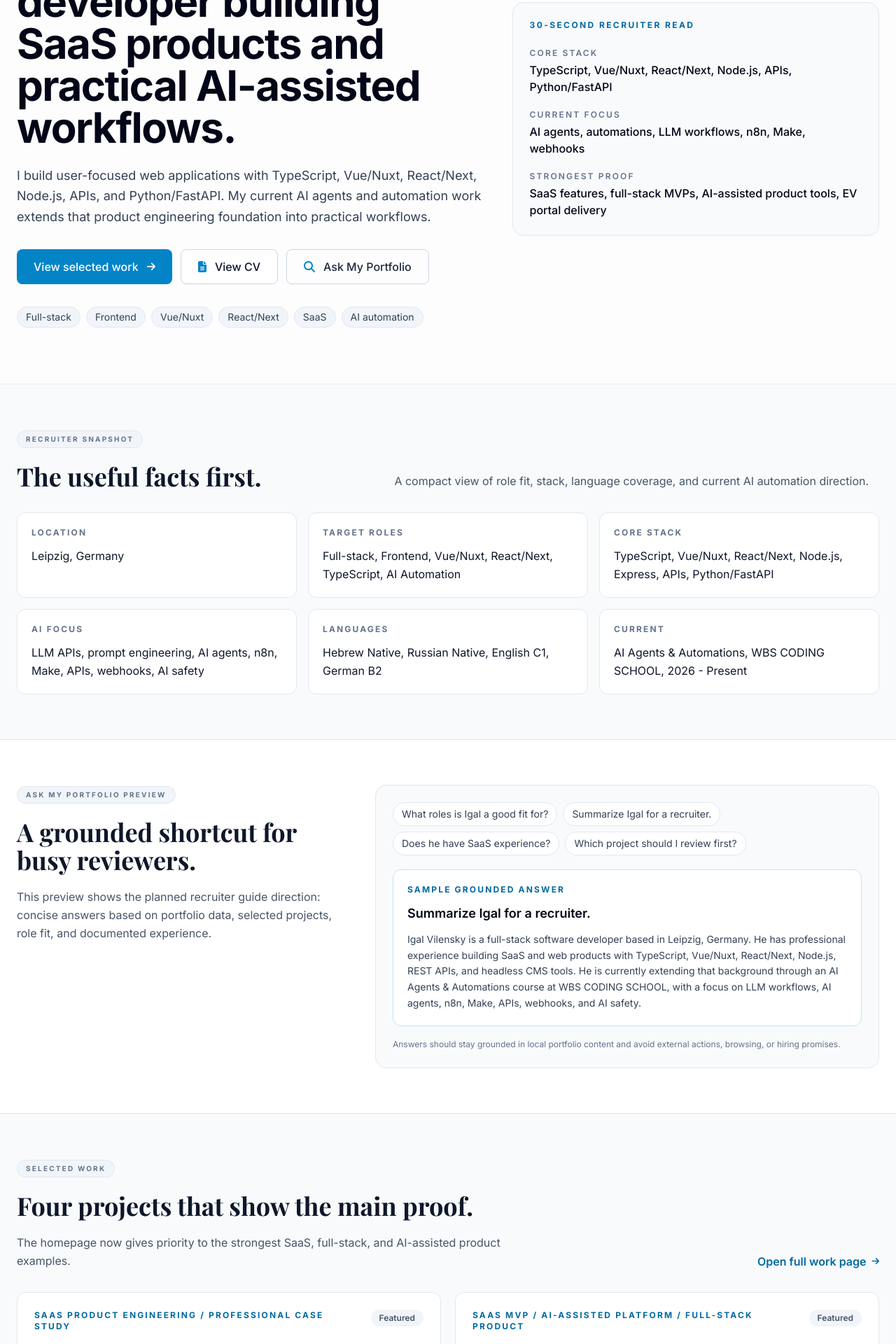
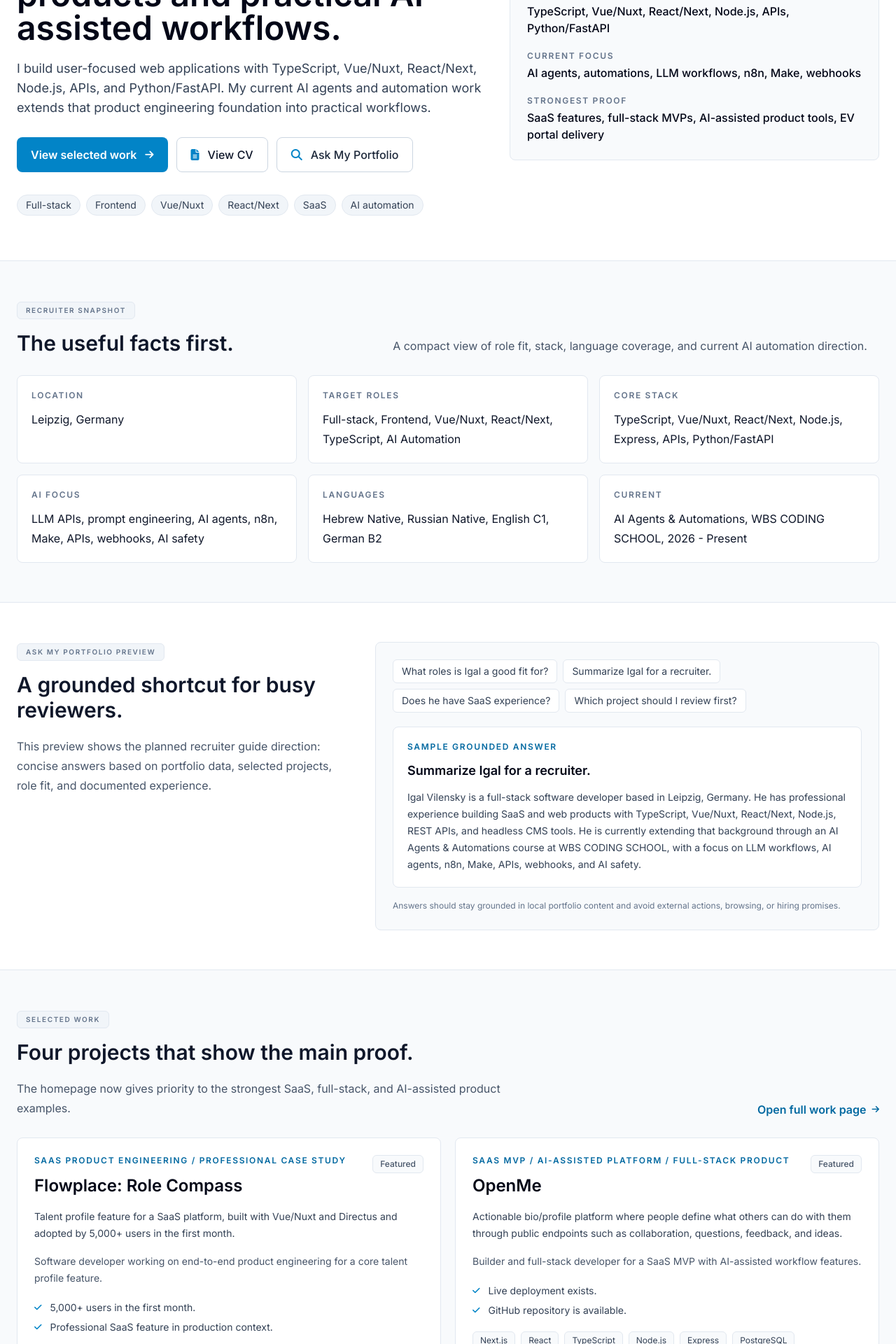
Before and after one commit to igalVilensky/igal-portfolio, a Nuxt app: page / in a window 1280 px wide. Shown: the part 320-2240 px from the top of the page at 70% size. Built offline with nearby package versions, Linux system fonts and the light colour scheme; a web font is replaced by a local one.

Commit message:
Refactor homepage around recruiter-focused structure

```diff
--- a/app/assets/css/main.css
+++ b/app/assets/css/main.css
@@ -63,11 +63,11 @@
     }
 
     .btn-primary {
-        @apply px-6 py-3 bg-primary-600 text-white rounded-full font-medium transition-all duration-300 hover:bg-primary-500 hover:shadow-lg hover:shadow-primary-500/25 hover:-translate-y-0.5 active:translate-y-0;
+        @apply px-6 py-3 bg-primary-600 text-white rounded-lg font-semibold transition-colors duration-200 hover:bg-primary-700 active:bg-primary-800;
     }
 
     .btn-outline {
-        @apply px-6 py-3 bg-transparent border border-white/20 text-white rounded-full font-medium transition-all duration-300 hover:bg-white/10 hover:border-white/40 hover:-translate-y-0.5 active:translate-y-0;
+        @apply px-6 py-3 bg-transparent border border-white/20 text-white rounded-lg font-semibold transition-colors duration-200 hover:bg-white/10 hover:border-white/40;
     }
 
     .page-shell {
@@ -91,11 +91,11 @@
     }
 
     .page-kicker {
-        @apply mb-5 inline-flex items-center gap-2 rounded-full border border-secondary-200 bg-secondary-100 px-3 py-1 text-[10px] font-bold uppercase tracking-[0.22em] text-secondary-500 dark:border-white/10 dark:bg-white/5 dark:text-primary-300;
+        @apply mb-4 inline-flex items-center gap-2 rounded-md border border-secondary-200 bg-secondary-100 px-3 py-1 text-[10px] font-semibold uppercase tracking-[0.16em] text-secondary-500 dark:border-white/10 dark:bg-white/5 dark:text-primary-300;
     }
 
     .page-title {
-        @apply font-display text-4xl font-bold leading-tight tracking-tight text-secondary-900 dark:text-white md:text-5xl lg:text-6xl;
+        @apply text-4xl font-semibold leading-tight text-secondary-900 dark:text-white md:text-5xl lg:text-6xl;
     }
 
     .page-intro {
@@ -103,11 +103,11 @@
     }
 
     .section-compact {
-        @apply py-14 md:py-16;
+        @apply py-12 md:py-14;
     }
 
     .section-title {
-        @apply font-display text-3xl font-bold leading-tight text-secondary-900 dark:text-white md:text-4xl;
+        @apply text-2xl font-semibold leading-tight text-secondary-900 dark:text-white md:text-3xl;
     }
 }
 
--- a/app/pages/index.vue
+++ b/app/pages/index.vue
@@ -1,22 +1,22 @@
 <!-- app/pages/index.vue -->
 <template>
   <main class="min-h-screen bg-secondary-50 text-secondary-900 dark:bg-dark-bg dark:text-secondary-100">
-    <section id="hero" class="border-b border-secondary-200/70 bg-white/70 pt-28 dark:border-white/10 dark:bg-dark-bg">
-      <div class="mx-auto grid max-w-7xl gap-10 px-6 py-16 lg:grid-cols-[minmax(0,1.12fr)_minmax(20rem,0.88fr)] lg:items-center lg:py-20">
+    <section id="hero" class="border-b border-secondary-200 bg-white pt-24 dark:border-white/10 dark:bg-dark-bg">
+      <div class="mx-auto grid max-w-7xl gap-8 px-5 py-14 sm:px-6 md:py-16 lg:grid-cols-[minmax(0,1.12fr)_minmax(20rem,0.88fr)] lg:items-center">
         <div>
-          <p class="mb-5 text-sm font-semibold uppercase tracking-[0.22em] text-primary-700 dark:text-primary-300">
+          <p class="mb-4 text-xs font-semibold uppercase tracking-[0.18em] text-primary-700 dark:text-primary-300">
             {{ profile.identity.name }} · {{ profile.identity.based_in }}
           </p>
-          <h1 class="max-w-4xl text-4xl font-bold leading-tight tracking-tight text-secondary-950 dark:text-white md:text-5xl lg:text-6xl">
+          <h1 class="max-w-4xl text-3xl font-semibold leading-tight text-secondary-950 dark:text-white sm:text-4xl md:text-5xl">
             Full-stack software developer building SaaS products and practical AI-assisted workflows.
           </h1>
-          <p class="mt-6 max-w-3xl text-lg leading-relaxed text-secondary-700 dark:text-secondary-300">
+          <p class="mt-5 max-w-3xl text-base leading-7 text-secondary-700 dark:text-secondary-300 md:text-lg">
             I build user-focused web applications with TypeScript, Vue/Nuxt, React/Next, Node.js, APIs, and Python/FastAPI.
             My current AI agents and automation work extends that product engineering foundation into practical workflows.
           </p>
 
-          <div class="mt-8 flex flex-wrap gap-3">
-            <NuxtLink to="/case-studies" class="btn-primary inline-flex items-center gap-3 rounded-lg px-6 py-3">
+          <div class="mt-7 flex flex-col gap-3 sm:flex-row sm:flex-wrap">
+            <NuxtLink to="/case-studies" class="btn-primary inline-flex w-full items-center justify-center gap-3 rounded-lg px-5 py-3 sm:w-auto">
               <span>View selected work</span>
               <i class="fas fa-arrow-right text-sm"></i>
             </NuxtLink>
@@ -24,14 +24,14 @@
               :href="profile.links.cv"
               target="_blank"
               rel="noopener noreferrer"
-              class="inline-flex items-center gap-3 rounded-lg border border-secondary-300 bg-white px-6 py-3 font-medium text-secondary-900 transition hover:border-primary-400 hover:text-primary-700 dark:border-white/15 dark:bg-white/5 dark:text-white dark:hover:border-primary-300"
+              class="inline-flex w-full items-center justify-center gap-3 rounded-lg border border-secondary-300 bg-white px-5 py-3 font-medium text-secondary-900 transition hover:border-primary-500 hover:bg-secondary-50 dark:border-white/15 dark:bg-white/5 dark:text-white dark:hover:border-primary-300 sm:w-auto"
             >
               <i class="fas fa-file-lines text-primary-600 dark:text-primary-300"></i>
               <span>View CV</span>
             </a>
             <a
               href="#ask-my-portfolio"
-              class="inline-flex items-center gap-3 rounded-lg border border-secondary-300 px-6 py-3 font-medium text-secondary-800 transition hover:border-primary-400 hover:text-primary-700 dark:border-white/15 dark:text-secondary-100 dark:hover:border-primary-300"
+              class="inline-flex w-full items-center justify-center gap-3 rounded-lg border border-secondary-300 px-5 py-3 font-medium text-secondary-800 transition hover:border-primary-500 hover:bg-secondary-50 dark:border-white/15 dark:text-secondary-100 dark:hover:border-primary-300 sm:w-auto"
             >
               <i class="fas fa-search text-primary-600 dark:text-primary-300"></i>
               <span>Ask My Portfolio</span>
@@ -49,13 +49,13 @@
           </div>
         </div>
 
-        <aside class="rounded-2xl border border-secondary-200 bg-secondary-50 p-6 dark:border-white/10 dark:bg-dark-surface">
-          <p class="text-xs font-bold uppercase tracking-[0.2em] text-primary-700 dark:text-primary-300">
+        <aside class="rounded-lg border border-secondary-200 bg-secondary-50 p-5 dark:border-white/10 dark:bg-dark-surface md:p-6">
+          <p class="text-xs font-semibold uppercase tracking-[0.16em] text-primary-700 dark:text-primary-300">
             30-second recruiter read
           </p>
           <dl class="mt-6 space-y-5">
             <div v-for="item in heroSnapshot" :key="item.label">
-              <dt class="text-xs font-semibold uppercase tracking-[0.18em] text-secondary-500 dark:text-secondary-400">
+              <dt class="text-xs font-semibold uppercase tracking-[0.14em] text-secondary-500 dark:text-secondary-400">
                 {{ item.label }}
               </dt>
               <dd class="mt-1 text-base font-medium text-secondary-950 dark:text-white">
@@ -68,13 +68,13 @@
     </section>
 
     <section id="recruiter-snapshot" class="section-compact">
-      <div class="mx-auto max-w-7xl px-6">
-        <div class="mb-8 grid gap-5 md:grid-cols-[minmax(0,0.75fr)_minmax(0,1fr)] md:items-end">
+      <div class="mx-auto max-w-7xl px-5 sm:px-6">
+        <div class="mb-7 grid gap-4 md:grid-cols-[minmax(0,0.75fr)_minmax(0,1fr)] md:items-end">
           <div>
             <p class="page-kicker">Recruiter snapshot</p>
             <h2 class="section-title">The useful facts first.</h2>
           </div>
-          <p class="text-base leading-relaxed text-secondary-600 dark:text-secondary-400">
+          <p class="text-base leading-7 text-secondary-600 dark:text-secondary-400">
             A compact view of role fit, stack, language coverage, and current AI automation direction.
           </p>
         </div>
@@ -83,12 +83,12 @@
           <article
             v-for="item in recruiterSnapshot"
             :key="item.label"
-            class="rounded-xl border border-secondary-200 bg-white p-5 dark:border-white/10 dark:bg-dark-surface"
+            class="rounded-lg border border-secondary-200 bg-white p-5 dark:border-white/10 dark:bg-dark-surface"
           >
-            <p class="text-xs font-bold uppercase tracking-[0.18em] text-secondary-500 dark:text-secondary-400">
+            <p class="text-xs font-semibold uppercase tracking-[0.14em] text-secondary-500 dark:text-secondary-400">
               {{ item.label }}
             </p>
-            <p class="mt-3 text-base leading-relaxed text-secondary-900 dark:text-white">
+            <p class="mt-3 text-base leading-7 text-secondary-900 dark:text-white">
               {{ item.value }}
             </p>
           </article>
@@ -97,40 +97,40 @@
     </section>
 
     <section id="ask-my-portfolio" class="section-compact border-y border-secondary-200 bg-white dark:border-white/10 dark:bg-dark-surface/35">
-      <div class="mx-auto grid max-w-7xl gap-8 px-6 lg:grid-cols-[minmax(0,0.8fr)_minmax(0,1.2fr)] lg:items-start">
+      <div class="mx-auto grid max-w-7xl gap-8 px-5 sm:px-6 lg:grid-cols-[minmax(0,0.8fr)_minmax(0,1.2fr)] lg:items-start">
         <div>
           <p class="page-kicker">Ask My Portfolio preview</p>
           <h2 class="section-title">A grounded shortcut for busy reviewers.</h2>
-          <p class="mt-5 text-base leading-relaxed text-secondary-600 dark:text-secondary-400">
+          <p class="mt-5 text-base leading-7 text-secondary-600 dark:text-secondary-400">
             This preview shows the planned recruiter guide direction: concise answers based on portfolio data,
             selected projects, role fit, and documented experience.
           </p>
         </div>
 
-        <div class="rounded-2xl border border-secondary-200 bg-secondary-50 p-6 dark:border-white/10 dark:bg-dark-bg">
+        <div class="rounded-lg border border-secondary-200 bg-secondary-50 p-5 dark:border-white/10 dark:bg-dark-bg md:p-6">
           <div class="mb-5 flex flex-wrap gap-2">
             <span
               v-for="item in askPrompts"
               :key="item.id"
-              class="rounded-full border border-secondary-200 bg-white px-3 py-1.5 text-sm text-secondary-700 dark:border-white/10 dark:bg-white/5 dark:text-secondary-300"
+              class="rounded-md border border-secondary-200 bg-white px-3 py-1.5 text-sm text-secondary-700 dark:border-white/10 dark:bg-white/5 dark:text-secondary-300"
             >
               {{ item.question }}
             </span>
           </div>
 
-          <div class="rounded-xl border border-primary-200 bg-white p-5 dark:border-primary-400/20 dark:bg-white/5">
-            <p class="text-xs font-bold uppercase tracking-[0.18em] text-primary-700 dark:text-primary-300">
+          <div class="rounded-lg border border-secondary-200 bg-white p-5 dark:border-white/10 dark:bg-white/5">
+            <p class="text-xs font-semibold uppercase tracking-[0.14em] text-primary-700 dark:text-primary-300">
               Sample grounded answer
             </p>
             <h3 class="mt-3 text-lg font-semibold text-secondary-950 dark:text-white">
               {{ guidePreview.question }}
             </h3>
-            <p class="mt-3 text-sm leading-relaxed text-secondary-700 dark:text-secondary-300">
+            <p class="mt-3 text-sm leading-6 text-secondary-700 dark:text-secondary-300">
               {{ guidePreview.answer }}
             </p>
           </div>
 
-          <p class="mt-4 text-xs leading-relaxed text-secondary-500 dark:text-secondary-400">
+          <p class="mt-4 text-xs leading-5 text-secondary-500 dark:text-secondary-400">
             Answers should stay grounded in local portfolio content and avoid external actions, browsing, or hiring promises.
           </p>
         </div>
@@ -138,12 +138,12 @@
     </section>
 
     <section id="selected-work" class="section-compact">
-      <div class="mx-auto max-w-7xl px-6">
-        <div class="mb-8 flex flex-col gap-5 md:flex-row md:items-end md:justify-between">
+      <div class="mx-auto max-w-7xl px-5 sm:px-6">
+        <div class="mb-7 flex flex-col gap-5 md:flex-row md:items-end md:justify-between">
           <div class="max-w-3xl">
             <p class="page-kicker">Selected work</p>
             <h2 class="section-title">Four projects that show the main proof.</h2>
-            <p class="mt-5 text-base leading-relaxed text-secondary-600 dark:text-secondary-400">
+            <p class="mt-5 text-base leading-7 text-secondary-600 dark:text-secondary-400">
               The homepage now gives priority to the strongest SaaS, full-stack, and AI-assisted product examples.
             </p>
           </div>
@@ -157,26 +157,26 @@
           <article
             v-for="project in featuredProjects"
             :key="project.id"
-            class="rounded-xl border border-secondary-200 bg-white p-6 dark:border-white/10 dark:bg-dark-surface"
+            class="rounded-lg border border-secondary-200 bg-white p-5 dark:border-white/10 dark:bg-dark-surface md:p-6"
           >
             <div class="flex flex-col gap-4 sm:flex-row sm:items-start sm:justify-between">
               <div>
-                <p class="text-xs font-bold uppercase tracking-[0.18em] text-primary-700 dark:text-primary-300">
+                <p class="text-xs font-semibold uppercase tracking-[0.14em] text-primary-700 dark:text-primary-300">
                   {{ project.category }}
                 </p>
-                <h3 class="mt-3 text-2xl font-bold text-secondary-950 dark:text-white">
+                <h3 class="mt-3 text-xl font-semibold leading-snug text-secondary-950 dark:text-white md:text-2xl">
                   {{ project.title }}
                 </h3>
               </div>
-              <span class="w-fit rounded-full bg-secondary-100 px-3 py-1 text-xs font-semibold text-secondary-600 dark:bg-white/5 dark:text-secondary-300">
+              <span class="w-fit rounded-md border border-secondary-200 bg-secondary-50 px-2.5 py-1 text-xs font-medium text-secondary-600 dark:border-white/10 dark:bg-white/5 dark:text-secondary-300">
                 Featured
               </span>
             </div>
 
-            <p class="mt-4 text-sm leading-relaxed text-secondary-700 dark:text-secondary-300">
+            <p class="mt-4 text-sm leading-6 text-secondary-700 dark:text-secondary-300">
               {{ project.short_description }}
             </p>
-            <p class="mt-4 text-sm leading-relaxed text-secondary-600 dark:text-secondary-400">
+            <p class="mt-4 text-sm leading-6 text-secondary-600 dark:text-secondary-400">
               {{ project.role }}
             </p>
 
@@ -195,7 +195,7 @@
               <span
                 v-for="tech in project.technologies.slice(0, 6)"
                 :key="tech"
-                class="rounded-lg border border-secondary-200 bg-secondary-50 px-2.5 py-1 text-xs text-secondary-700 dark:border-white/10 dark:bg-white/5 dark:text-secondary-300"
+                class="rounded-md border border-secondary-200 bg-secondary-50 px-2.5 py-1 text-xs text-secondary-700 dark:border-white/10 dark:bg-white/5 dark:text-secondary-300"
               >
                 {{ tech }}
               </span>
@@ -227,11 +227,11 @@
     </section>
 
     <section id="how-i-work" class="section-compact border-y border-secondary-200 bg-white dark:border-white/10 dark:bg-dark-surface/35">
-      <div class="mx-auto max-w-7xl px-6">
-        <div class="mb-8 max-w-3xl">
+      <div class="mx-auto max-w-7xl px-5 sm:px-6">
+        <div class="mb-7 max-w-3xl">
           <p class="page-kicker">How I work</p>
           <h2 class="section-title">Product thinking before feature noise.</h2>
-          <p class="mt-5 text-base leading-relaxed text-secondary-600 dark:text-secondary-400">
+          <p class="mt-5 text-base leading-7 text-secondary-600 dark:text-secondary-400">
             The through-line is practical product engineering: understand the workflow, build the right interface,
             connect the system, test the path, and iterate with the team.
           </p>
@@ -241,11 +241,11 @@
           <article
             v-for="step in workSteps"
             :key="step.title"
-            class="rounded-xl border border-secondary-200 bg-secondary-50 p-5 dark:border-white/10 dark:bg-dark-bg"
+            class="rounded-lg border border-secondary-200 bg-secondary-50 p-5 dark:border-white/10 dark:bg-dark-bg"
           >
             <p class="text-sm font-bold text-primary-700 dark:text-primary-300">{{ step.index }}</p>
             <h3 class="mt-3 font-semibold text-secondary-950 dark:text-white">{{ step.title }}</h3>
-            <p class="mt-2 text-sm leading-relaxed text-secondary-600 dark:text-secondary-400">
+            <p class="mt-2 text-sm leading-6 text-secondary-600 dark:text-secondary-400">
               {{ step.description }}
             </p>
           </article>
@@ -254,11 +254,11 @@
     </section>
 
     <section id="ai-automation-focus" class="section-compact">
-      <div class="mx-auto grid max-w-7xl gap-8 px-6 lg:grid-cols-[minmax(0,0.8fr)_minmax(0,1.2fr)] lg:items-start">
+      <div class="mx-auto grid max-w-7xl gap-8 px-5 sm:px-6 lg:grid-cols-[minmax(0,0.8fr)_minmax(0,1.2fr)] lg:items-start">
         <div>
           <p class="page-kicker">AI / Automation focus</p>
           <h2 class="section-title">AI as an extension of software work.</h2>
-          <p class="mt-5 text-base leading-relaxed text-secondary-600 dark:text-secondary-400">
+          <p class="mt-5 text-base leading-7 text-secondary-600 dark:text-secondary-400">
             The current direction is not a restart. It builds on SaaS, APIs, UX, and workflow experience to create
             AI-assisted systems with clear boundaries and human review.
           </p>
@@ -268,10 +268,10 @@
           <article
             v-for="item in aiFocus"
             :key="item.title"
-            class="rounded-xl border border-secondary-200 bg-white p-5 dark:border-white/10 dark:bg-dark-surface"
+            class="rounded-lg border border-secondary-200 bg-white p-5 dark:border-white/10 dark:bg-dark-surface"
           >
             <h3 class="font-semibold text-secondary-950 dark:text-white">{{ item.title }}</h3>
-            <p class="mt-2 text-sm leading-relaxed text-secondary-600 dark:text-secondary-400">
+            <p class="mt-2 text-sm leading-6 text-secondary-600 dark:text-secondary-400">
               {{ item.description }}
             </p>
           </article>
@@ -280,11 +280,11 @@
     </section>
 
     <section id="experience-snapshot" class="section-compact border-y border-secondary-200 bg-white dark:border-white/10 dark:bg-dark-surface/35">
-      <div class="mx-auto max-w-7xl px-6">
-        <div class="mb-8 max-w-3xl">
+      <div class="mx-auto max-w-7xl px-5 sm:px-6">
+        <div class="mb-7 max-w-3xl">
           <p class="page-kicker">Experience snapshot</p>
           <h2 class="section-title">Professional context, scanned quickly.</h2>
-          <p class="mt-5 text-base leading-relaxed text-secondary-600 dark:text-secondary-400">
+          <p class="mt-5 text-base leading-7 text-secondary-600 dark:text-secondary-400">
             A concise timeline linking software development, product operations, and the current AI automation course.
           </p>
         </div>
@@ -293,9 +293,9 @@
           <article
             v-for="entry in experienceSnapshot"
             :key="entry.id"
-            class="rounded-xl border border-secondary-200 bg-secondary-50 p-5 dark:border-white/10 dark:bg-dark-bg"
+            class="rounded-lg border border-secondary-200 bg-secondary-50 p-5 dark:border-white/10 dark:bg-dark-bg"
           >
-            <p class="text-xs font-bold uppercase tracking-[0.18em] text-secondary-500 dark:text-secondary-400">
+            <p class="text-xs font-semibold uppercase tracking-[0.14em] text-secondary-500 dark:text-secondary-400">
               {{ entry.timeframe }} · {{ entry.location }}
             </p>
             <h3 class="mt-3 text-lg font-semibold text-secondary-950 dark:text-white">
@@ -304,7 +304,7 @@
             <p class="mt-1 text-sm font-medium text-primary-700 dark:text-primary-300">
               {{ entry.organization }}
             </p>
-            <p class="mt-3 text-sm leading-relaxed text-secondary-600 dark:text-secondary-400">
+            <p class="mt-3 text-sm leading-6 text-secondary-600 dark:text-secondary-400">
               {{ entry.summary }}
             </p>
           </article>
@@ -313,32 +313,32 @@
     </section>
 
     <section id="contact" class="section-compact">
-      <div class="mx-auto max-w-7xl px-6">
-        <div class="rounded-2xl border border-secondary-200 bg-secondary-950 p-8 text-white dark:border-white/10 dark:bg-black md:p-10">
+      <div class="mx-auto max-w-7xl px-5 sm:px-6">
+        <div class="rounded-lg border border-secondary-200 bg-white p-6 text-secondary-950 dark:border-white/10 dark:bg-dark-surface dark:text-white md:p-8">
           <div class="grid gap-8 lg:grid-cols-[minmax(0,1fr)_auto] lg:items-center">
             <div>
-              <p class="text-sm font-semibold uppercase tracking-[0.22em] text-primary-300">Contact</p>
-              <h2 class="mt-4 max-w-3xl text-3xl font-bold leading-tight md:text-4xl">
+              <p class="text-xs font-semibold uppercase tracking-[0.18em] text-primary-700 dark:text-primary-300">Contact</p>
+              <h2 class="mt-4 max-w-3xl text-2xl font-semibold leading-tight md:text-3xl">
                 Looking for a full-stack, frontend, SaaS, or AI automation developer?
               </h2>
-              <p class="mt-5 max-w-3xl text-base leading-relaxed text-secondary-300">
+              <p class="mt-5 max-w-3xl text-base leading-7 text-secondary-600 dark:text-secondary-300">
                 {{ profile.availability.summary }}
               </p>
             </div>
 
-            <div class="flex flex-wrap gap-3 lg:justify-end">
+            <div class="flex flex-col gap-3 sm:flex-row sm:flex-wrap lg:justify-end">
               <a
                 :href="`mailto:${profile.links.email}`"
-                class="inline-flex items-center gap-2 rounded-lg bg-white px-5 py-3 font-semibold text-secondary-950 transition hover:bg-primary-100"
+                class="inline-flex w-full items-center justify-center gap-2 rounded-lg bg-primary-600 px-5 py-3 font-semibold text-white transition hover:bg-primary-700 sm:w-auto"
               >
-                <i class="fas fa-envelope text-primary-700"></i>
+                <i class="fas fa-envelope"></i>
                 <span>Email</span>
               </a>
               <a
                 :href="profile.links.linkedin"
                 target="_blank"
                 rel="noopener noreferrer"
-                class="inline-flex items-center gap-2 rounded-lg border border-white/20 px-5 py-3 font-semibold text-white transition hover:border-primary-300 hover:text-primary-100"
+                class="inline-flex w-full items-center justify-center gap-2 rounded-lg border border-secondary-300 px-5 py-3 font-semibold text-secondary-800 transition hover:border-primary-500 hover:bg-secondary-50 dark:border-white/15 dark:text-white dark:hover:border-primary-300 sm:w-auto"
               >
                 <i class="fab fa-linkedin-in"></i>
                 <span>LinkedIn</span>
@@ -347,7 +347,7 @@
                 :href="profile.links.github"
                 target="_blank"
                 rel="noopener noreferrer"
-                class="inline-flex items-center gap-2 rounded-lg border border-white/20 px-5 py-3 font-semibold text-white transition hover:border-primary-300 hover:text-primary-100"
+                class="inline-flex w-full items-center justify-center gap-2 rounded-lg border border-secondary-300 px-5 py-3 font-semibold text-secondary-800 transition hover:border-primary-500 hover:bg-secondary-50 dark:border-white/15 dark:text-white dark:hover:border-primary-300 sm:w-auto"
               >
                 <i class="fab fa-github"></i>
                 <span>GitHub</span>
```
Also changed, not shown: 3 other files (tests, documents, lock files or other folders).
